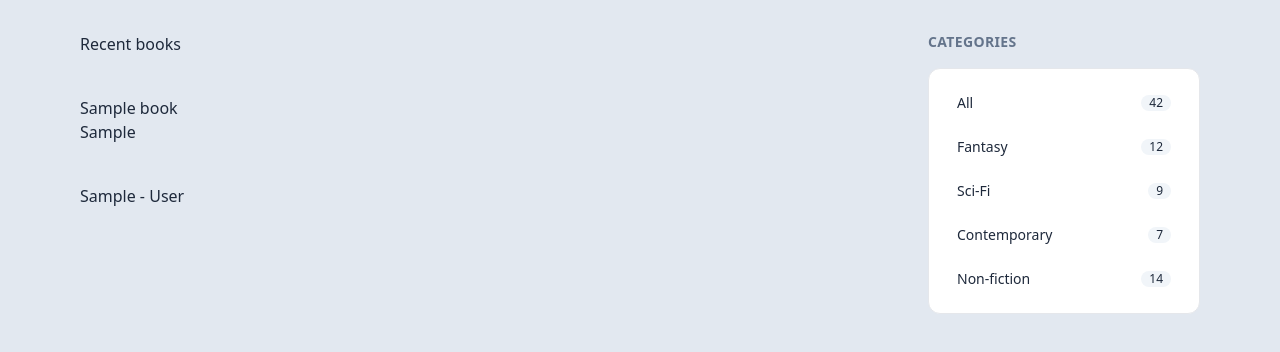
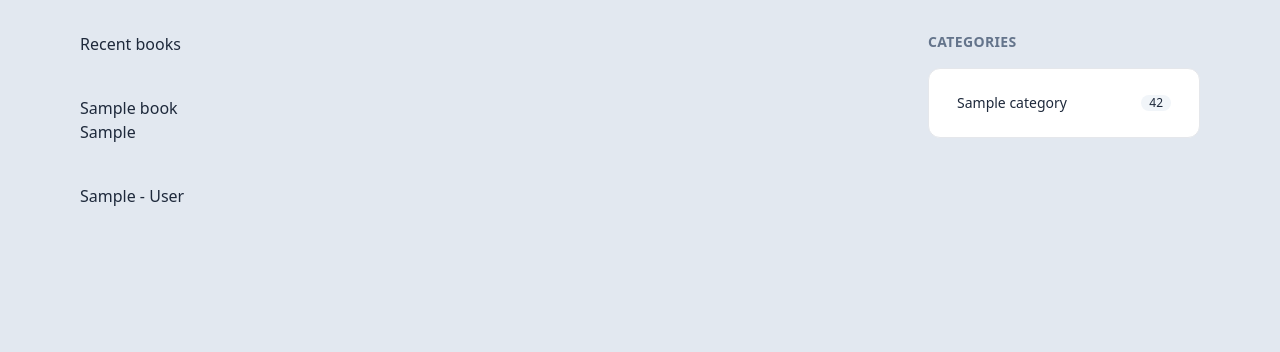
Before and after one commit to FeryLuc/FRAMEWORK_POO_2025, a PHP site: page / in a window 1280 px wide. Shown: the part 53-405 px from the top of the page. Run offline with PHP 8.4, Linux system fonts and the light colour scheme; tables that the repository leaves empty or names only in its code hold one stand-in row (values such as "Sample post"); some libraries are stand-ins or nearby versions.

Commit message:
Affichage des catégories dans le aside

```diff
--- /dev/null
+++ b/app/models/CategoriesRepository.php
@@ -0,0 +1,17 @@
+<?php
+
+namespace App\Models;
+
+use \PDO;
+use \Core\DB;
+
+abstract class CategoriesRepository
+{
+
+    public static function findAll(): array
+    {
+        $sql = 'SELECT * FROM categories ORDER BY name ASC';
+        $rs = DB::getConnection()->query($sql);
+        return $rs->fetchAll(PDO::FETCH_CLASS, Category::class);
+    }
+}
--- /dev/null
+++ b/app/models/Category.php
@@ -0,0 +1,12 @@
+<?php
+
+namespace App\Models;
+
+class Category
+{
+    public $id;
+    public $name;
+    public $created_at;
+
+    public function __construct() {}
+}
--- /dev/null
+++ b/app/views/categories/_index.php
@@ -0,0 +1,21 @@
+<aside class="space-y-4">
+    <h2
+        class="text-sm font-semibold uppercase tracking-wide text-slate-500">
+        Categories
+    </h2>
+
+    <nav class="space-y-2 rounded-xl border bg-white p-4 text-sm">
+        <ul>
+            <li>
+                <?php foreach ($categories as $category): ?>
+                    <a
+                        href="#"
+                        class="flex items-center justify-between rounded-lg px-3 py-2 hover:bg-slate-50">
+                        <span><?php echo $category->name ?></span>
+                        <span class="rounded-full bg-slate-100 px-2 text-xs">42</span>
+                    </a>
+            </li>
+        <?php endforeach; ?>
+        </ul>
+    </nav>
+</aside>
--- a/app/views/templates/partials/_aside.php
+++ b/app/views/templates/partials/_aside.php
@@ -1,39 +1,8 @@
-<aside class="space-y-4">
-  <h2
-    class="text-sm font-semibold uppercase tracking-wide text-slate-500">
-    Categories
-  </h2>
 
-  <nav class="space-y-2 rounded-xl border bg-white p-4 text-sm">
-    <a
-      href="#"
-      class="flex items-center justify-between rounded-lg px-3 py-2 hover:bg-slate-50">
-      <span>All</span>
-      <span class="rounded-full bg-slate-100 px-2 text-xs">42</span>
-    </a>
-    <a
-      href="#"
-      class="flex items-center justify-between rounded-lg px-3 py-2 hover:bg-slate-50">
-      <span>Fantasy</span>
-      <span class="rounded-full bg-slate-100 px-2 text-xs">12</span>
-    </a>
-    <a
-      href="#"
-      class="flex items-center justify-between rounded-lg px-3 py-2 hover:bg-slate-50">
-      <span>Sci-Fi</span>
-      <span class="rounded-full bg-slate-100 px-2 text-xs">9</span>
-    </a>
-    <a
-      href="#"
-      class="flex items-center justify-between rounded-lg px-3 py-2 hover:bg-slate-50">
-      <span>Contemporary</span>
-      <span class="rounded-full bg-slate-100 px-2 text-xs">7</span>
-    </a>
-    <a
-      href="#"
-      class="flex items-center justify-between rounded-lg px-3 py-2 hover:bg-slate-50">
-      <span>Non-fiction</span>
-      <span class="rounded-full bg-slate-100 px-2 text-xs">14</span>
-    </a>
-  </nav>
-</aside>
+<?php
+
+use App\Models\CategoriesRepository;
+
+$categories = CategoriesRepository::findAll();
+include '../app/views/categories/_index.php';
+?>
--- a/core/DB.php
+++ b/core/DB.php
@@ -11,7 +11,7 @@ abstract class DB
 
     public static function getConnection()
     {
-        if (SELF::$connection == null):
+        if (!SELF::$connection):
             SELF::setConnection();
         endif;
 
```
